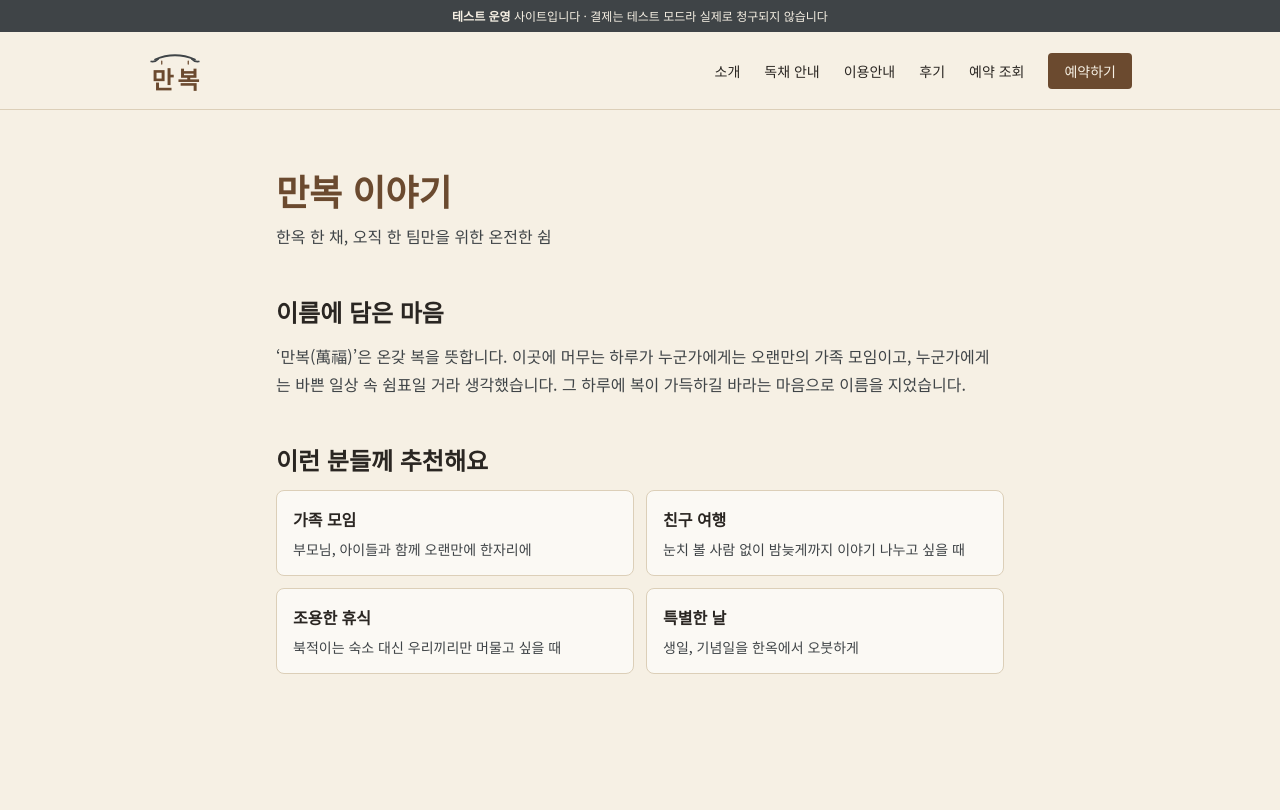
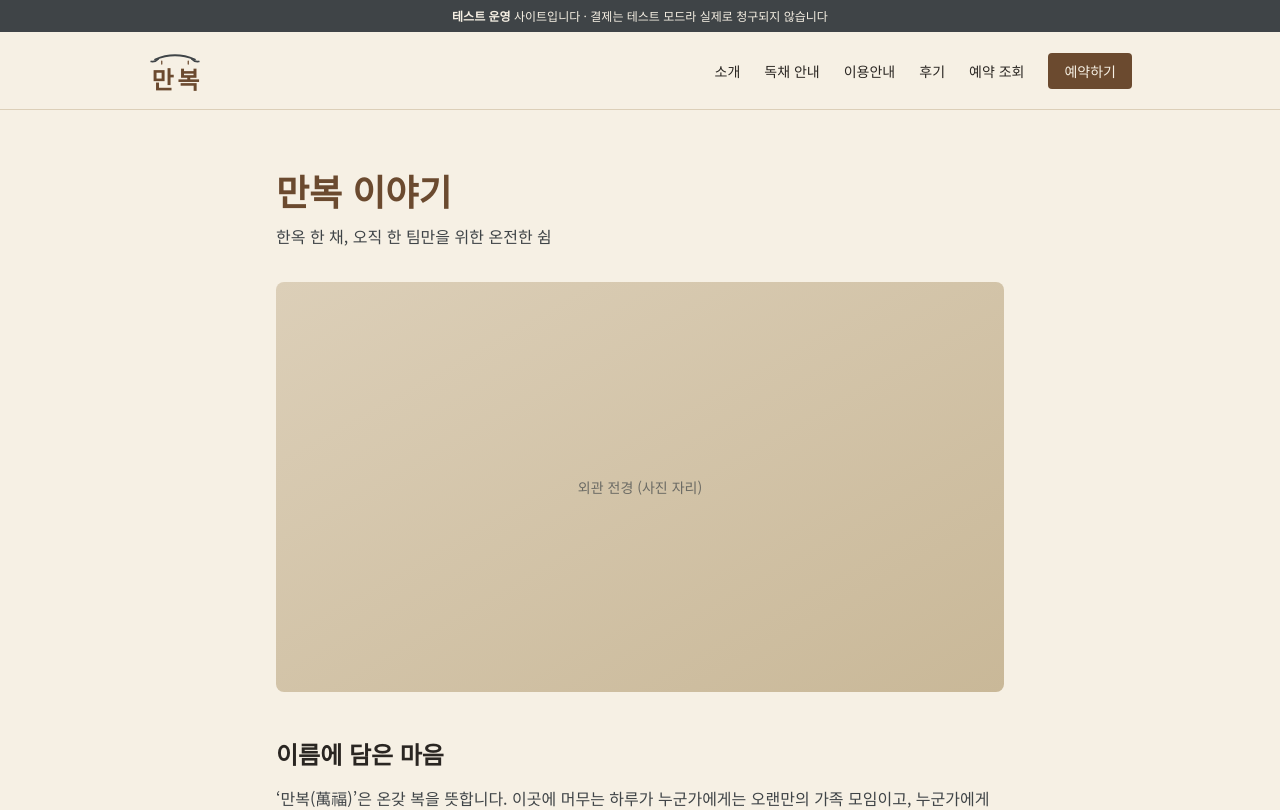
Before and after one commit to minheee0/pension, a Next.js app: page /about in a window 1280 px wide. Shown: the top 810 px of the page. Built offline with nearby package versions, Linux system fonts and the light colour scheme.

Commit message:
소개 페이지 대표 사진 자리 표시

```diff
--- a/src/app/about/page.tsx
+++ b/src/app/about/page.tsx
@@ -13,8 +13,8 @@ const hasPhone = !isPlaceholder(SITE.phone);
 export default function About() {
   return (
     <PageShell title={`${SITE.name} 이야기`} lead={SITE.tagline}>
-      {/* 대표 사진 자리 (나중에 교체 예정). 다시 넣을 때:
-          <Photo label="사진 설명" src="/images/stay/파일명.webp" className="mt-8 aspect-video" sizes="(max-width: 768px) 100vw, 768px" priority /> */}
+      {/* 대표 사진 자리: 외관 전경(가로) 추천. 사진이 생기면 src="/images/stay/파일명.webp" 를 붙이면 된다 */}
+      <Photo label="외관 전경" className="mt-8 aspect-video" sizes="(max-width: 768px) 100vw, 768px" priority />
 
       <Section title="이름에 담은 마음">
         <p>
```
